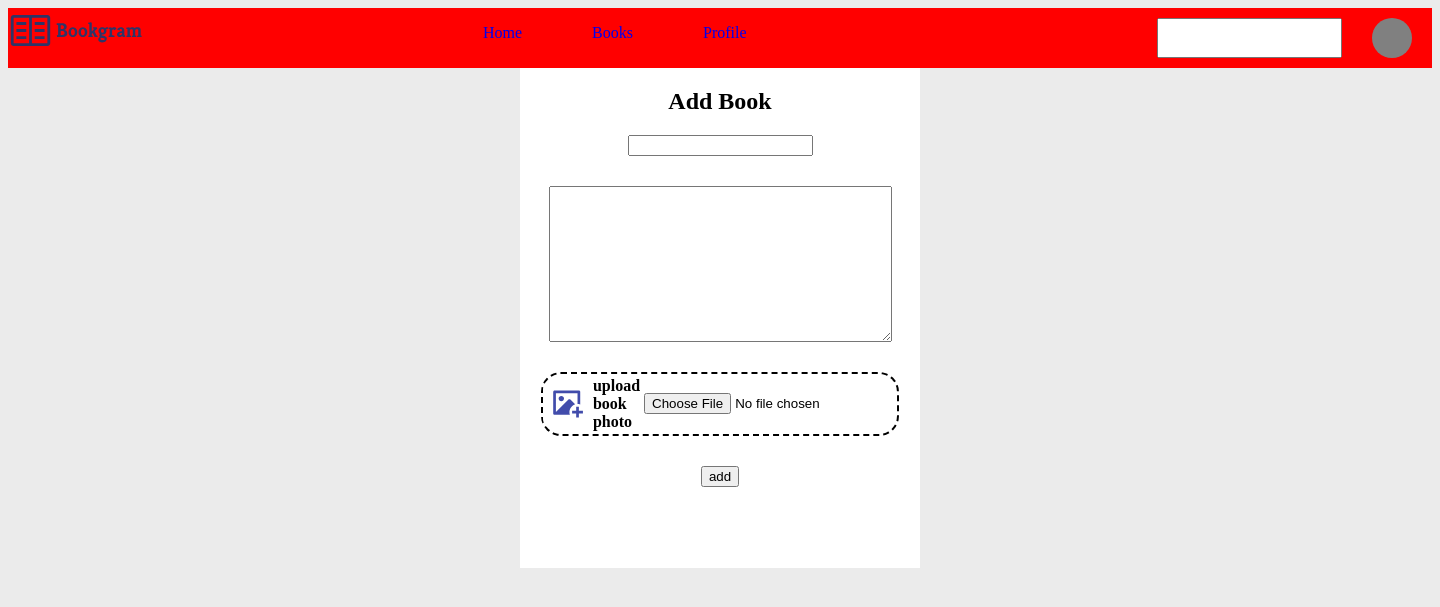
After one commit to mstafamajid/web-Assignment, a PHP site: page /pages/addbook.php in a window 1440 px wide. The commit adds this page. Shown: the top 607 px of the page. Run offline with PHP 8.4, Linux system fonts and the light colour scheme.

Commit message:
create addbook and create upload method

```diff
--- /dev/null
+++ b/pages/addbook.php
@@ -0,0 +1,100 @@
+<?php
+$logoPath = "../assets\logo.svg";
+include '../includes/navbar.php';
+
+
+if(isset($_FILES['image'])) {
+
+    if($_FILES['image']['error'] == 0) {
+
+        $file_path = $_FILES['image']['tmp_name'];
+        $file_name = $_FILES['image']['name'];
+
+
+
+        move_uploaded_file($file_path,"../uploads/".$file_name);
+        $image_path = "uploads/". $file_name;
+ exit();
+    }
+}
+
+
+?>
+
+<!DOCTYPE html>
+<html lang="en">
+<head>
+    <meta charset="UTF-8">
+    <meta http-equiv="X-UA-Compatible" content="IE=edge">
+    <meta name="viewport" content="width=device-width, initial-scale=1.0">
+    <title>Document</title>
+    <style>
+        body{
+           background-color:  #ebebeb;
+
+        }
+        .main{
+
+            margin: 0 auto;
+            display: flex;
+            flex-direction: column;
+align-items: center;
+
+background-color: white;
+width: 400px;
+height: 500px;
+        }
+        form{
+            padding: 0px 30px;
+            gap: 30px;
+            display: flex;
+            flex-direction: column;
+            align-items: center;
+            justify-content: center;
+        }
+        input[type="file"]{
+
+        }
+        .upload-cover{
+            height: 60px;
+            width: 100%;
+
+          border: 2px dashed black;
+          border-radius: 20px;
+            display: flex;
+            flex-direction: row;
+        align-items: center;
+        justify-content: space-evenly;
+        }
+        .icon{
+            display: flex;
+
+            justify-content: center;
+  align-items: center;
+         padding: 0 10px;
+            height: 50px;
+            background-color: white;
+            border-radius: 10px;
+
+        }
+    </style>
+</head>
+<body>
+    <div class="main">
+        <h2>Add Book</h2>
+        <form action='' method="post" enctype="multipart/form-data">
+<input type="text" name="book-name" id="book-name">
+<textarea name="book-desc" id="book desc" cols="40" rows="10"></textarea>
+<div class="upload-cover">
+    <div class="icon">
+<img src="../assets/addbook.svg" alt="">
+    </div>
+    <h4>upload book photo</h4>
+<input type="file" name="image" id="upload" >
+
+</div>
+<input type="submit" value="add">
+        </form>
+    </div>
+</body>
+</html>
--- a/pages/home.php
+++ b/pages/home.php
@@ -150,8 +150,8 @@ include "../includes/navbar.php";
         <div class="side">
             <ul>
                 <li><a href=""><?php echo $userdata['name'] ?></a></li>
-                <li><a href="">add books</a></li>
-                <li><a href="">add posts</a></li>
+                <li><a href="../pages/addbook.php">add books</a></li>
+                <li><a href="../pages/addposts.php">add posts</a></li>
                 <li><a href="">books</a></li>
             </ul>
         </div>
```
Also changed, not shown: assets/addbook.svg (added), pages/addposts.php (added).
